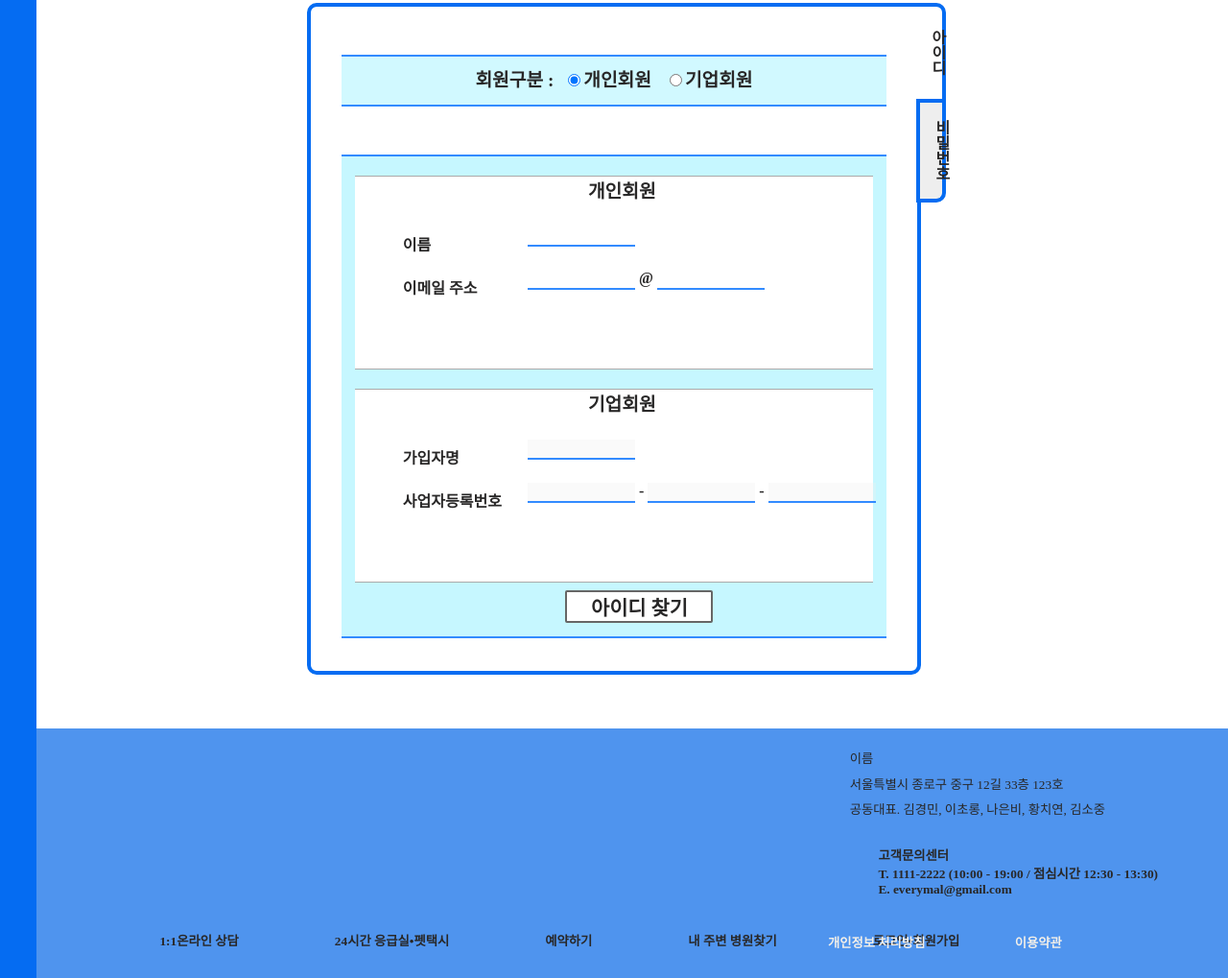
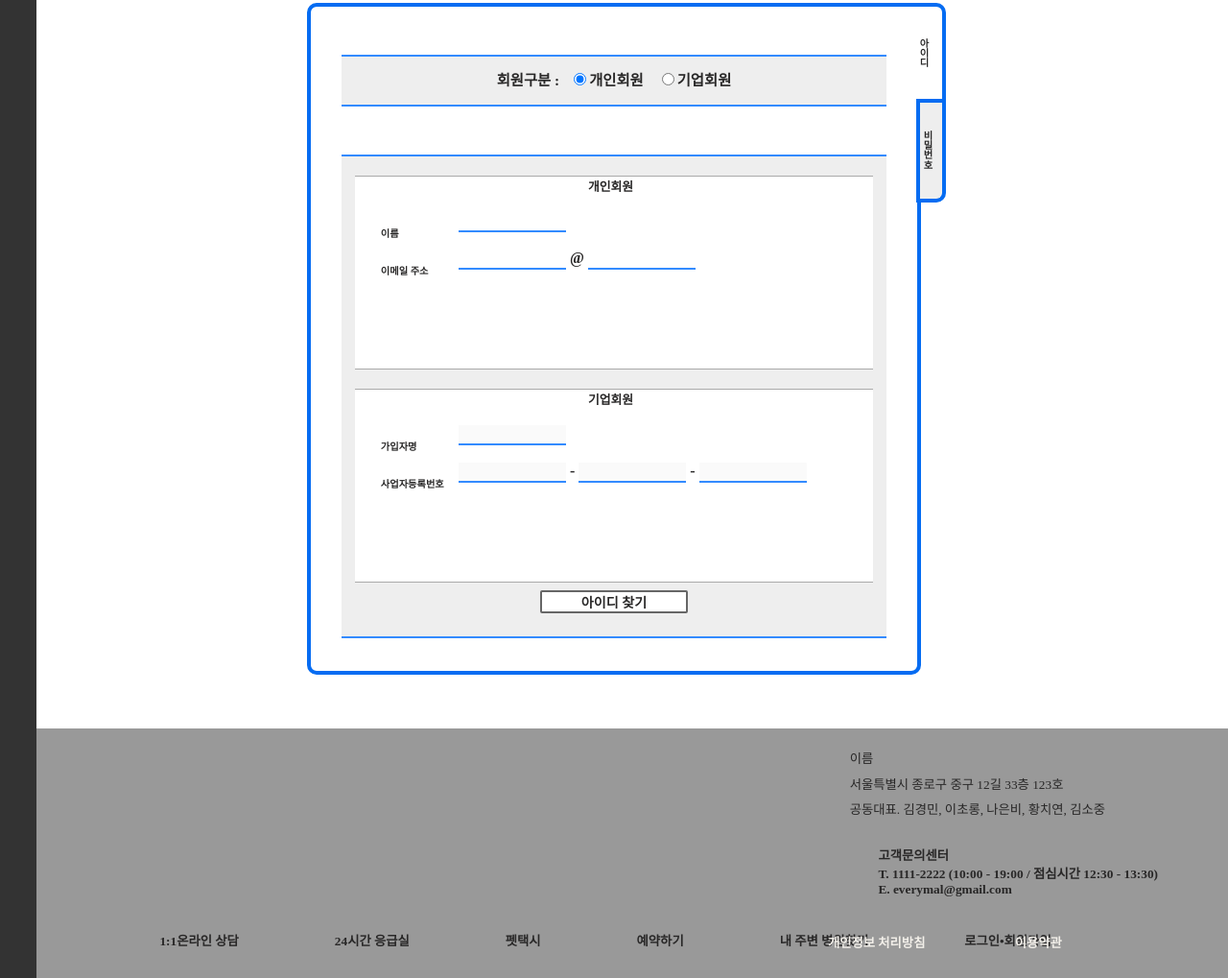
Before and after one commit to Kyung-min-Kim/EverymalProject, a plain HTML site: page search_id.html in a window 1280 px wide. Shown: the part 197-1216 px from the top of the page at 96% size. Drawn offline with Linux system fonts and the light colour scheme; a web font is replaced by a local one.

Commit message:
Add files via upload

```diff
--- a/css/login.css
+++ b/css/login.css
@@ -4,7 +4,7 @@
     width: 3%;
     top: 0;
     height: 100vh;
-    background-color: #f27f3d;
+    background-color: #333;
     z-index: 1000;
   }
 #contentArea{
@@ -39,7 +39,7 @@ fieldset{
     padding: 50px;
     border-radius: 10px;
     background-color: #ddd;
-    border: 4px solid #f27f3d;
+    border: 4px solid gold;
 }
 .login p{
     display: block;
@@ -93,3 +93,7 @@ fieldset{
 .find{
     left: 65px;
 }
+footer {
+    margin-top: auto;
+    background-color: #999;
+  }
--- a/css/search_id.css
+++ b/css/search_id.css
@@ -2,7 +2,7 @@
 body {
   width: 100%;
   height: auto;
-  background-color: pink;
+  /* background-color: pink; */
 }
 
 #container_sub {
@@ -33,7 +33,7 @@ body {
   height: 100%;
   z-index: 100;
   box-sizing: border-box;
-  background-color: #056cf2;
+  background-color: #333;
 }
 .sidetitles{
   position: relative;
@@ -91,8 +91,10 @@ body {
 .tBtn a{
   position: relative;
   display: block;
-  line-height: 45px;
+  /* line-height: 300%; */
   width: 100%;
+  font-size: 0.8vw;
+  font-weight: bold;
 }
 .tBtn1 {
   width: 100%;
@@ -138,14 +140,15 @@ body {
   border-right: 0;
   overflow: hidden;
   text-align: center;
-  background-color: #d1f9ff;
+  /* 내부배경색 */
+  background-color: #eee;
 }
 
 .topBox li{
   position: relative;
   display: inline-block;
   margin: 0 5px;
-  font-size: 1.2em;
+  font-size: 1.2vw;
   line-height: 50px;
 }
 
@@ -161,11 +164,12 @@ body {
   border-right: 0;
   overflow: hidden;
   /* text-align: center; */
-  background-color: #c6f7ff;
+  /* 내부배경색 */
+  background-color: #eee;
 }
 .dot_title{
   position: relative;
-  font-size: 1.2em;
+  font-size: 1vw;
   left: 45%;
   margin-bottom: 30px;
 }
@@ -180,16 +184,19 @@ body {
   height: 200px;
   /* margin: 10px 0; */
   background-color: white;
+  overflow: hidden;
 }
+
 .dot_text{
   position: relative;
   display: inline-block;
-  left: 50px;
+  font-size: 0.8vw;
+  left: 5%;
 }
 .dotBox dl dd{
   position: relative;
   top: -30px;
-  left: 180px;
+  left: 20%;
 }
 .dotBox dl dd input{
   width: 20%;
@@ -202,11 +209,11 @@ body {
 }
 #searchBtn{
   position: relative;
-  left: 42%;
+  margin: 0 auto;
   top: 50px;
   width: 150px;
-  z-index: 20;
-  font-size: 1.3em;
+  z-index: 1;
+  font-size: 1.1vw;
   text-align: center;
   border-radius: 2px;
   font-weight: bold;
@@ -224,5 +231,5 @@ footer {
   position: relative;
   bottom: 0;
   margin-top: 20%;
-  background-color: #4f94ee;
+  background-color: #999;
 }
--- a/css/search_pass.css
+++ b/css/search_pass.css
@@ -2,7 +2,7 @@
 body {
   width: 100%;
   height: auto;
-  background-color: pink;
+  /* background-color: pink; */
 }
 
 #container_sub {
@@ -33,7 +33,7 @@ body {
   height: 100%;
   z-index: 100;
   box-sizing: border-box;
-  background-color: #056cf2;
+  background-color: #333;
 }
 .sidetitles{
   position: relative;
@@ -91,7 +91,7 @@ body {
 .tBtn a{
   position: relative;
   display: block;
-  line-height: 300%;
+  /* line-height: 300%; */
   width: 100%;
   font-size: 0.8vw;
   font-weight: bold;
@@ -140,14 +140,15 @@ body {
   border-right: 0;
   overflow: hidden;
   text-align: center;
-  background-color: #d1f9ff;
+  /* 내부배경색 */
+  background-color: #eee;
 }
 
 .topBox li{
   position: relative;
   display: inline-block;
   margin: 0 5px;
-  font-size: 1.2em;
+  font-size: 1.2vw;
   line-height: 50px;
 }
 
@@ -163,11 +164,12 @@ body {
   border-right: 0;
   overflow: hidden;
   /* text-align: center; */
-  background-color: #c6f7ff;
+  /* 내부배경색 */
+  background-color: #eee;
 }
 .dot_title{
   position: relative;
-  font-size: 1.2em;
+  font-size: 1vw;
   left: 45%;
   margin-bottom: 30px;
 }
@@ -210,11 +212,11 @@ body {
 }
 #searchBtn{
   position: relative;
-  left: 42%;
+  margin: 0 auto;
   top: 50px;
   width: 150px;
   z-index: 20;
-  font-size: 1.3em;
+  font-size: 1.1vw;
   text-align: center;
   border-radius: 2px;
   font-weight: bold;
@@ -231,5 +233,5 @@ footer {
   position: relative;
   bottom: 0;
   margin-top: 20%;
-  background-color: #4f94ee;
+  background-color: #999;
 }
--- a/search_id.html
+++ b/search_id.html
@@ -102,7 +102,8 @@
     <footer>
       <ul class="bottomNav">
         <li><a href="#">1:1온라인 상담</a></li>
-        <li><a href="#">24시간 응급실•펫택시</a></li>
+        <li><a href="#">24시간 응급실</a></li>
+        <li><a href="#">펫택시</a></li>
         <li><a href="#">예약하기</a></li>
         <li><a href="#">내 주변 병원찾기</a></li>
         <li><a href="#">로그인•회원가입</a></li>
@@ -115,7 +116,9 @@
         </address>
         <div class="custom">
           <p>고객문의센터</p>
-          <a href="tel:010-111-2222">T. 1111-2222 (10:00 - 19:00 / 점심시간 12:30 - 13:30)</a>
+          <a href="tel:010-111-2222"
+            >T. 1111-2222 (10:00 - 19:00 / 점심시간 12:30 - 13:30)</a
+          >
           <a href="mailto:superman@test.com">E. everymal@gmail.com</a>
         </div>
         <div class="footBtn">
```
Also changed, not shown: login.html (+9 -5 lines), search_pass.html (+5 -2 lines).
